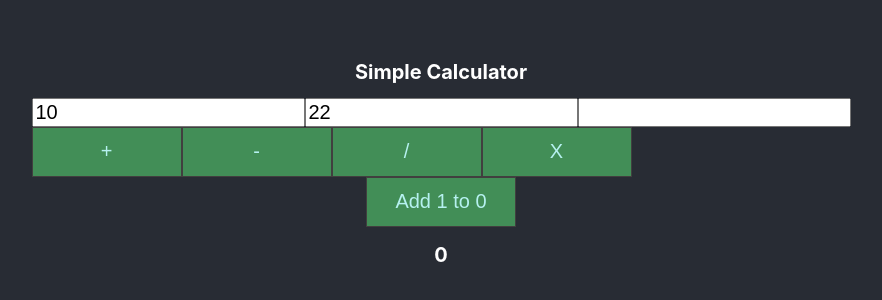
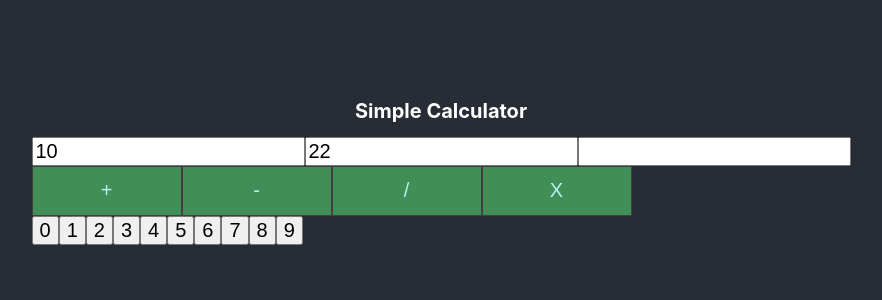
Before and after one commit to Netchicken/lesson1calculator2, a React (Create React App) app: page / in a window 1280 px wide. Shown: the part 234-534 px from the top of the page, without its empty margins (199-1081 px from the left). Built offline with nearby package versions, Linux system fonts and the light colour scheme.

Commit message:
buttonkeypad made

```diff
--- a/src/App.js
+++ b/src/App.js
@@ -23,10 +23,10 @@ const App = () => {
 
       <CalcButtons></CalcButtons>
 
-      <button className="Addbutton" onClick={() => Add(counter)}>
+      {/* <button className="Addbutton" onClick={() => Add(counter)}>
         Add 1 to {counter}
       </button>
-      <h2>{counter}</h2>
+      <h2>{counter}</h2> */}
     </div>
   );
 }
--- a/src/Components/CalcButtons.js
+++ b/src/Components/CalcButtons.js
@@ -2,6 +2,8 @@ import { React, useState } from 'react'
 import { LogCalculate, LogValue } from './Logs';
 
 import { Calcbutton } from './SingleButton';
+import Inputs from './Inputs';
+import ButtonKeypad from './buttonKeypad';
 //rafce
 const CalcButtons = () => {
 
@@ -37,20 +39,13 @@ const CalcButtons = () => {
     }
     return (
         <div>
-            <input type="number"
-                value={Number(first)}
-                onChange={(e) => setFirst(Number(e.target.value))} />
-            <input type="number"
-                value={Number(second)}
-                onChange={(e) => setSecond(Number(e.target.value))} />
+            <Inputs first={first} second={second} answer={answer} setFirst={setFirst} setSecond={setSecond} ></Inputs>
 
-            <input type="number" defaultValue={answer} />
-            <div>
-                <Calcbutton symbol={"+"} calculate={Calculate}></Calcbutton>
-                <Calcbutton symbol={"-"} calculate={Calculate}></Calcbutton>
-                <Calcbutton symbol={"/"} calculate={Calculate}></Calcbutton>
-                <button className='Addbutton' onClick={() => Calculate("*")}>X</button>
-            </div>
+            <Calcbutton symbol={"+"} calculate={Calculate}></Calcbutton>
+            <Calcbutton symbol={"-"} calculate={Calculate}></Calcbutton>
+            <Calcbutton symbol={"/"} calculate={Calculate}></Calcbutton>
+            <button className='Addbutton' onClick={() => Calculate("*")}>X</button>
+            <ButtonKeypad setFirst={setFirst} />
         </div>
     )
 }
--- /dev/null
+++ b/src/Components/Inputs.js
@@ -0,0 +1,18 @@
+import React from 'react'
+
+const Inputs = (props) => {
+    return (
+        <div>
+            <input type="number"
+                value={Number(props.first)}
+                onChange={(e) => props.setFirst(Number(e.target.value))} />
+            <input type="number"
+                value={Number(props.second)}
+                onChange={(e) => props.setSecond(Number(e.target.value))} />
+
+            <input type="number" defaultValue={props.answer} />
+        </div>
+    )
+}
+
+export default Inputs
--- /dev/null
+++ b/src/Components/buttonKeypad.js
@@ -0,0 +1,15 @@
+import React from 'react'
+
+const ButtonKeypad = (props) => {
+
+    let buttons = [];
+
+    for (let i = 0; i < 10; i++) {
+        buttons.push(<button className='AppButton' onClick={() => props.setFirst(i)} key={(i)}>{i}</button>);
+    }
+    return (
+        <div>{buttons}</div>
+    )
+}
+
+export default ButtonKeypad;
```
